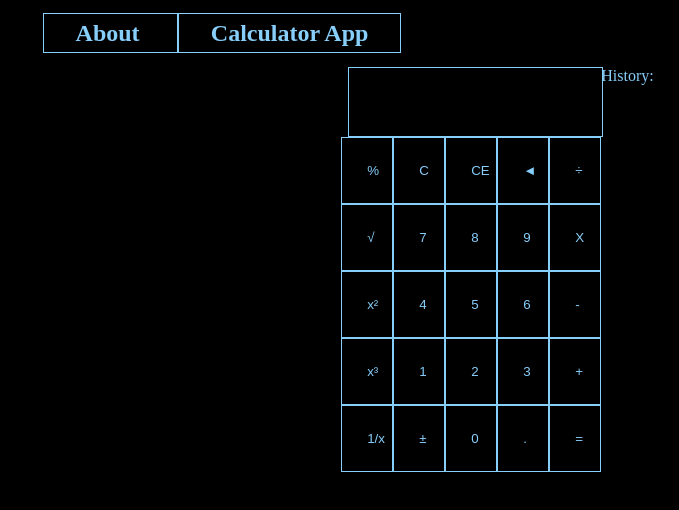
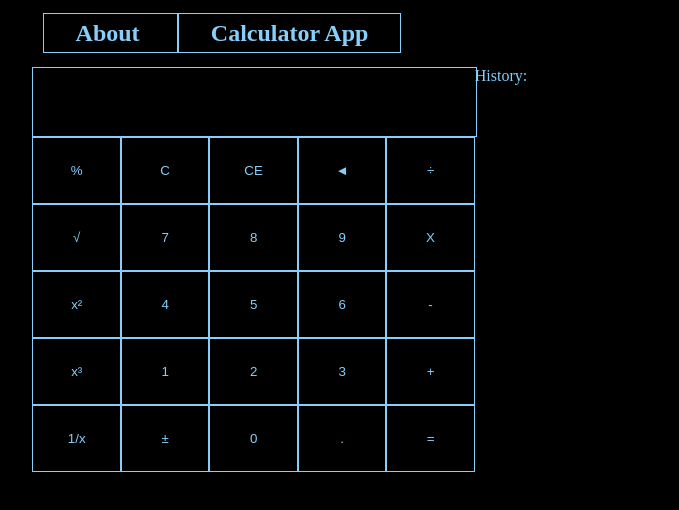
Before and after one commit to atrninkov1/CalculatorApp, an Angular app: page /calculator in a window 1280 px wide. Shown: the top 510 px of the page, without its empty margins (418-1097 px from the left). Built offline with nearby package versions, Linux system fonts and the light colour scheme.

Commit message:
made calculator more scalable

```diff
--- a/src/app/calculator/calculator.component.css
+++ b/src/app/calculator/calculator.component.css
@@ -1,14 +1,14 @@
 .display{
     border: 1px solid lightskyblue;
-    width: 25%;
-    margin-left: 75%;
+    margin-left: 50%;
+    width: 50%;
     padding: 25px 0px;
 }
 
 .CalculatorButton{
     border: 1px solid lightskyblue;
     padding: 25px;
-    width: 5%;
+    width: 10%;
     background-color: black;
     color: lightskyblue;
 }
@@ -16,12 +16,12 @@
 .Calculator{
     text-align: right;
     float: left;
-    width: 80%;
+    width: 70%;
 }
 
 .History{
     white-space: pre-line;
     float: right;
-    width: 20%;
+    width: 30%;
     text-align: left;
 }
```
